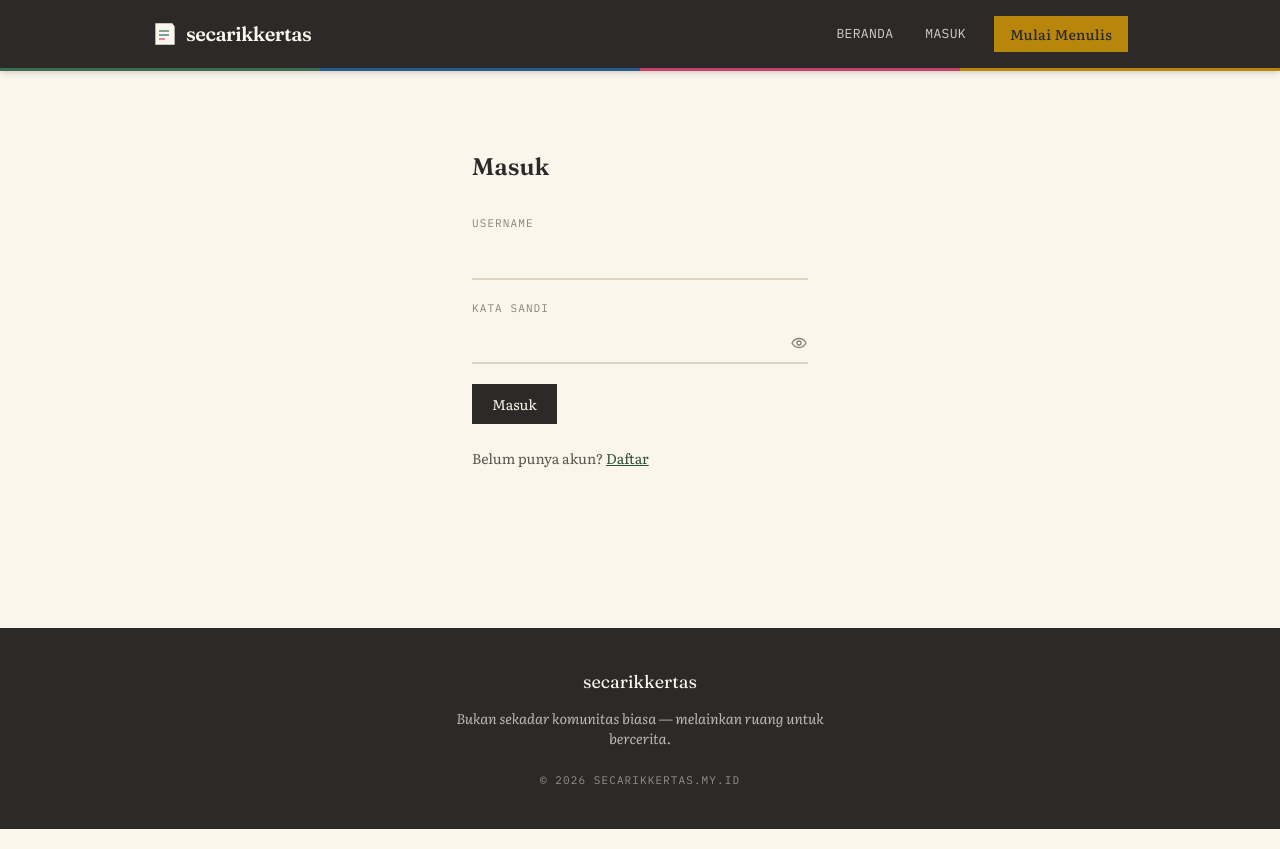
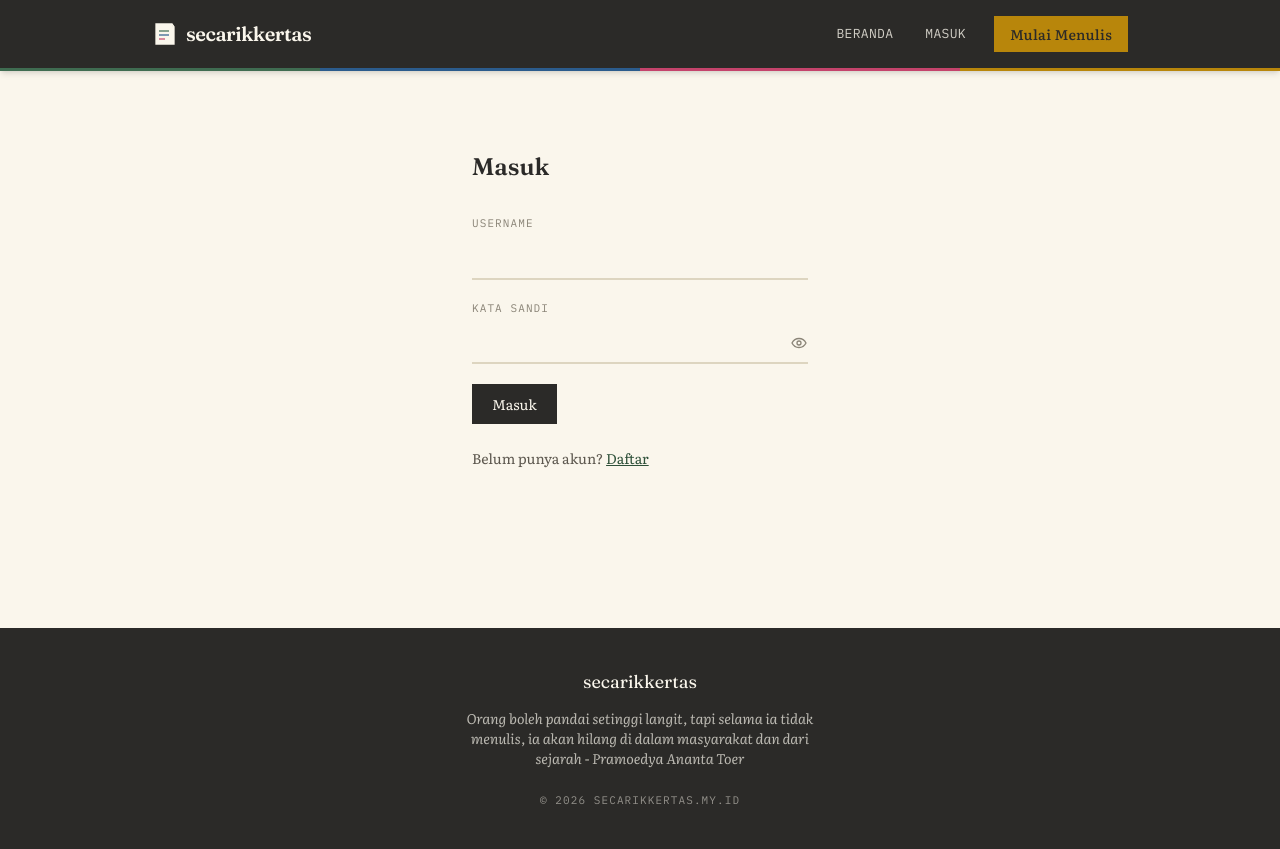
Before and after one commit to 404-DevNotFound/secarikkertas, a React (Vite) app: page /login in a window 1280 px wide. Built offline with nearby package versions, Linux system fonts and the light colour scheme.

Commit message:
update footer

```diff
--- a/src/components/layout/Footer.jsx
+++ b/src/components/layout/Footer.jsx
@@ -4,7 +4,7 @@ export default function Footer() {
       <div className="max-w-5xl mx-auto px-6 py-10 flex flex-col items-center gap-3 text-center">
         <p className="font-judul text-lg text-kertas">secarikkertas</p>
         <p className="font-baca text-sm text-kertas/70 italic max-w-sm">
-          Bukan sekadar komunitas biasa — melainkan ruang untuk bercerita.
+          Orang boleh pandai setinggi langit, tapi selama ia tidak menulis, ia akan hilang di dalam masyarakat dan dari sejarah - Pramoedya Ananta Toer
         </p>
         <p className="font-mono text-[11px] uppercase tracking-widest text-kertas/50 mt-3">
           © {new Date().getFullYear()} secarikkertas.my.id
```
